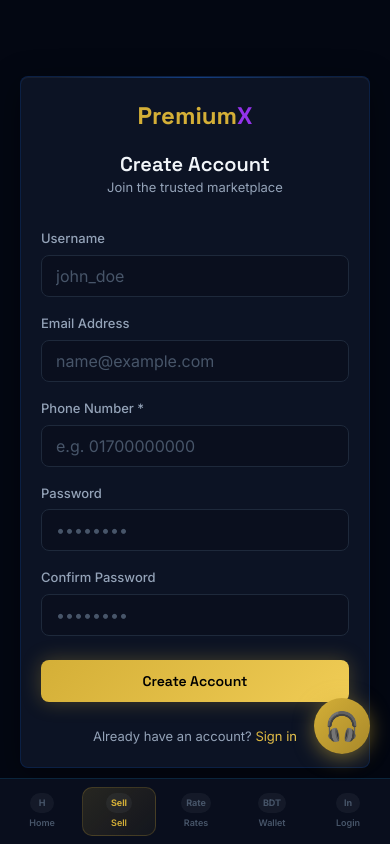
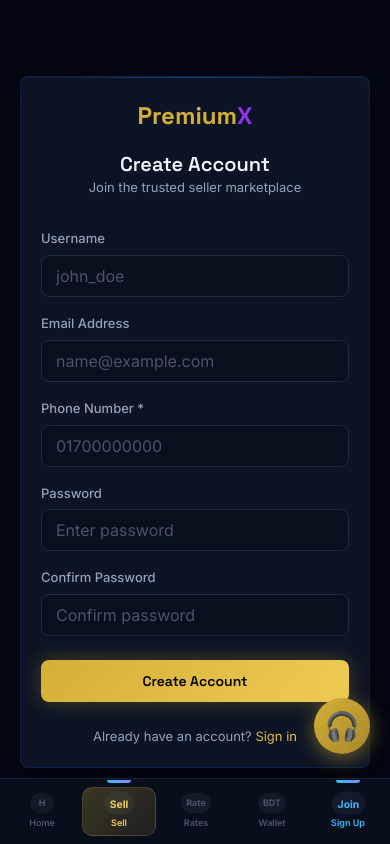
Before and after one commit to tom865351-pixel/premiumx-shop, a Next.js app: page /register in a window 390 px wide. Built offline with nearby package versions, Linux system fonts and the light colour scheme; no server answers; the database is empty.

Commit message:
Fix signup and mobile button flows

```diff
--- a/app/(auth)/login/page.tsx
+++ b/app/(auth)/login/page.tsx
@@ -60,7 +60,7 @@ export default function Login() {
               <label className="form-label">Password</label>
               <Link href="/forgot-password" style={{ fontSize: 12, color: 'var(--gold)' }}>Forgot?</Link>
             </div>
-            <input type="password" name="password" required placeholder="••••••••" />
+            <input type="password" name="password" required placeholder="Enter password" />
           </div>
 
           <button type="submit" className="btn btn-gold w-full" disabled={loading} style={{ marginTop: 8 }}>
@@ -69,7 +69,7 @@ export default function Login() {
         </form>
 
         <div style={{ textAlign: 'center', marginTop: 24, fontSize: 13, color: 'var(--text-secondary)' }}>
-          Don't have an account? <Link href="/register" className="text-gold">Sign up</Link>
+          Don&apos;t have an account? <Link href="/register" className="text-gold">Sign up</Link>
         </div>
       </div>
     </div>
--- a/app/(auth)/register/page.tsx
+++ b/app/(auth)/register/page.tsx
@@ -54,7 +54,7 @@ export default function Register() {
             <span style={{ fontFamily: 'Space Grotesk', fontSize: 24, fontWeight: 800, color: 'var(--purple)' }}>X</span>
           </Link>
           <h1 style={{ fontSize: 20, marginTop: 16 }}>Create Account</h1>
-          <p style={{ color: 'var(--text-secondary)', fontSize: 13 }}>Join the trusted marketplace</p>
+          <p style={{ color: 'var(--text-secondary)', fontSize: 13 }}>Join the trusted seller marketplace</p>
         </div>
 
         {error && <div className="alert alert-danger" style={{ marginBottom: 20 }}>{error}</div>}
@@ -70,15 +70,15 @@ export default function Register() {
           </div>
           <div className="form-group">
             <label className="form-label">Phone Number *</label>
-            <input type="tel" name="phone" required placeholder="e.g. 01700000000" pattern="[0-9+]+" title="Only numbers and + sign" />
+            <input type="tel" name="phone" required placeholder="01700000000" pattern="[0-9+]+" title="Only numbers and + sign" />
           </div>
           <div className="form-group">
             <label className="form-label">Password</label>
-            <input type="password" name="password" required minLength={6} placeholder="••••••••" />
+            <input type="password" name="password" required minLength={6} placeholder="Enter password" />
           </div>
           <div className="form-group">
             <label className="form-label">Confirm Password</label>
-            <input type="password" name="confirm" required minLength={6} placeholder="••••••••" />
+            <input type="password" name="confirm" required minLength={6} placeholder="Confirm password" />
           </div>
 
           <button type="submit" className="btn btn-gold w-full" disabled={loading} style={{ marginTop: 8 }}>
--- a/app/deposit/DepositForm.tsx
+++ b/app/deposit/DepositForm.tsx
@@ -99,10 +99,10 @@ export default function DepositForm({ methods = DEFAULT_METHODS, minAmount = 50
   return (
     <div style={{ display: 'flex', flexDirection: 'column', gap: 18 }}>
       <div className="tabs" style={{ borderBottom: '1px solid var(--border)', paddingBottom: 14 }}>
-        <button className={`tab ${activeTab === 'auto' ? 'active' : ''}`} onClick={() => setActiveTab('auto')}>
+        <button type="button" className={`tab ${activeTab === 'auto' ? 'active' : ''}`} onClick={() => setActiveTab('auto')}>
           Auto Payment
         </button>
-        <button className={`tab ${activeTab === 'manual' ? 'active' : ''}`} onClick={() => setActiveTab('manual')}>
+        <button type="button" className={`tab ${activeTab === 'manual' ? 'active' : ''}`} onClick={() => setActiveTab('manual')}>
           Manual TrxID
         </button>
       </div>
@@ -147,7 +147,7 @@ export default function DepositForm({ methods = DEFAULT_METHODS, minAmount = 50
           <p style={{ fontSize: 13, color: 'var(--text-secondary)', marginBottom: 16, lineHeight: 1.6 }}>
             Pay automatically with ZiniPay. Successful payments are added to your wallet after gateway confirmation.
           </p>
-          <button onClick={handleZiniPay} className="btn btn-blue w-full btn-lg" disabled={ziniLoading}>
+          <button type="button" onClick={handleZiniPay} className="btn btn-blue w-full btn-lg" disabled={ziniLoading}>
             {ziniLoading ? <><Spinner size={18} /> Connecting...</> : 'Pay with ZiniPay'}
           </button>
         </div>
--- a/components/layout/MobileBottomNav.tsx
+++ b/components/layout/MobileBottomNav.tsx
@@ -20,7 +20,7 @@ export default function MobileBottomNav({ user }: MobileNavProps) {
           <span>Home</span>
         </Link>
 
-        <Link href="/sell" className={`mobile-nav-item nav-buy ${isActive('/sell') ? 'active' : ''}`}>
+        <Link href={user ? '/sell' : '/register'} className={`mobile-nav-item nav-buy ${user ? isActive('/sell') ? 'active' : '' : isActive('/register') ? 'active' : ''}`}>
           <span className="nav-icon">Sell</span>
           <span>Sell</span>
         </Link>
@@ -36,11 +36,11 @@ export default function MobileBottomNav({ user }: MobileNavProps) {
         </Link>
 
         <Link
-          href={user ? '/dashboard' : '/login'}
-          className={`mobile-nav-item ${isActive('/dashboard') || isActive('/orders') || isActive('/settings') || isActive('/referral') || isActive('/login') ? 'active' : ''}`}
+          href={user ? '/dashboard' : '/register'}
+          className={`mobile-nav-item ${isActive('/dashboard') || isActive('/orders') || isActive('/settings') || isActive('/referral') || isActive('/login') || isActive('/register') ? 'active' : ''}`}
         >
-          <span className="nav-icon">{user ? 'Me' : 'In'}</span>
-          <span>{user ? 'Profile' : 'Login'}</span>
+          <span className="nav-icon">{user ? 'Me' : 'Join'}</span>
+          <span>{user ? 'Profile' : 'Sign Up'}</span>
         </Link>
       </div>
     </nav>
```
Also changed, not shown: app/forgot-password/page.tsx (added, +19 -0 lines), app/sell/SellForm.tsx (+4 -3 lines).
